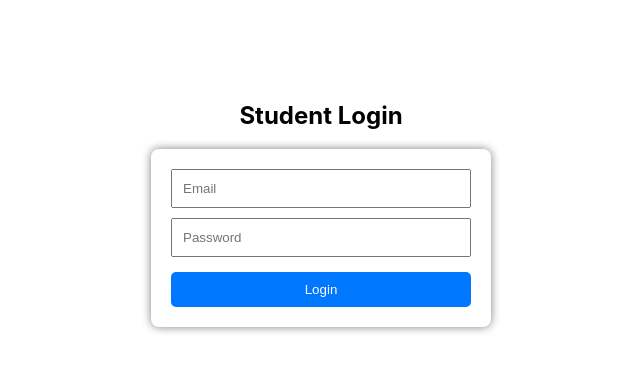
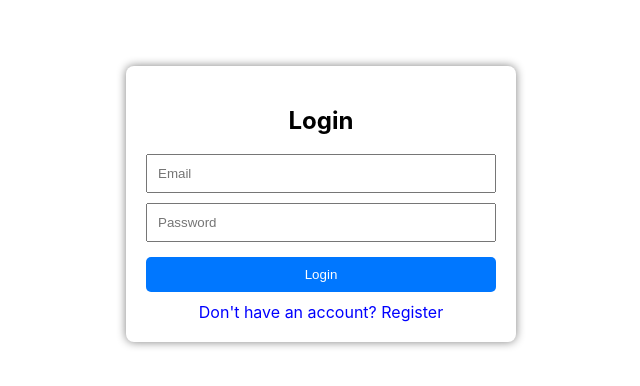
Before and after one commit to Gauravyadav387/software-engineering-edu-platform, a React (Create React App) app: page / in a window 1280 px wide. Shown: the part 196-582 px from the top of the page, without its empty margins (319-959 px from the left). Built offline with nearby package versions, Linux system fonts and the light colour scheme.

Commit message:
fix(frontend): implement real API login and advanced search bar filter

```diff
--- a/src/pages/Login.jsx
+++ b/src/pages/Login.jsx
@@ -1,86 +1,67 @@
 import React, { useState } from "react";
 import { useNavigate } from "react-router-dom";
+import axios from "axios";
 
 function Login() {
-
   const navigate = useNavigate();
-
+  const [isRegister, setIsRegister] = useState(false);
+  const [name, setName] = useState("");
   const [email, setEmail] = useState("");
   const [password, setPassword] = useState("");
+  const [role, setRole] = useState("student");
+  const [error, setError] = useState("");
 
-  const handleLogin = () => {
-    if(email === "" || password === ""){
-      alert("Enter email and password");
+  const handleSubmit = async () => {
+    setError("");
+    if(email === "" || password === "" || (isRegister && name === "")){
+      setError("Please fill in all inputs.");
       return;
     }
 
-    localStorage.setItem("token", "demo");
-    navigate("/dashboard");
+    try {
+      if (isRegister) {
+        await axios.post("http://localhost:5000/api/auth/register", { name, email, password, role });
+        setIsRegister(false);
+        setError("Registration successful! Please login.");
+      } else {
+        const res = await axios.post("http://localhost:5000/api/auth/login", { email, password });
+        localStorage.setItem("token", res.data.token);
+        localStorage.setItem("user", JSON.stringify(res.data.user));
+
+        const userRole = res.data.user.role;
+        if (userRole === "teacher") navigate("/teacher-dashboard");
+        else if (userRole === "admin") navigate("/admin-dashboard");
+        else navigate("/dashboard");
+      }
+    } catch (err) {
+      setError(err.response?.data?.message || "An error occurred. Invalid Credentials.");
+    }
   };
 
   return (
-    <div style={{
-      display: "flex",
-      justifyContent: "center",
-      alignItems: "center",
-      height: "100vh"
-    }}>
-
-      <div style={{textAlign:"center"}}>
-
-        <h2>Student Login</h2>
-
-        <div style={{
-          width:"300px",
-          padding:"20px",
-          boxShadow:"0 0 10px gray",
-          borderRadius:"8px"
-        }}>
-
-          <input
-            type="email"
-            placeholder="Email"
-            value={email}
-            onChange={(e)=>setEmail(e.target.value)}
-            style={{
-              width:"100%",
-              padding:"10px",
-              marginBottom:"10px",
-              boxSizing:"border-box"
-            }}
-          />
-
-          <input
-            type="password"
-            placeholder="Password"
-            value={password}
-            onChange={(e)=>setPassword(e.target.value)}
-            style={{
-              width:"100%",
-              padding:"10px",
-              marginBottom:"15px",
-              boxSizing:"border-box"
-            }}
-          />
-
-          <button
-            onClick={handleLogin}
-            style={{
-              width:"100%",
-              padding:"10px",
-              backgroundColor:"#0077ff",
-              color:"white",
-              border:"none",
-              borderRadius:"5px"
-            }}
-          >
-            Login
-          </button>
-
-        </div>
-
+    <div style={{ display: "flex", justifyContent: "center", alignItems: "center", height: "100vh" }}>
+      <div style={{textAlign:"center", width: "350px", padding:"20px", boxShadow:"0 0 10px gray", borderRadius:"8px"}}>
+        <h2>{isRegister ? "Register" : "Login"}</h2>
+        {error && <p style={{color: error.includes("successful") ? "green" : "red"}}>{error}</p>}
+        {isRegister && (
+          <input type="text" placeholder="Full Name" value={name} onChange={(e)=>setName(e.target.value)} style={{width:"100%", padding:"10px", marginBottom:"10px", boxSizing:"border-box"}} />
+        )}
+        <input type="email" placeholder="Email" value={email} onChange={(e)=>setEmail(e.target.value)} style={{width:"100%", padding:"10px", marginBottom:"10px", boxSizing:"border-box"}} />
+        <input type="password" placeholder="Password" value={password} onChange={(e)=>setPassword(e.target.value)} style={{width:"100%", padding:"10px", marginBottom:"15px", boxSizing:"border-box"}} />
+        {isRegister && (
+          <select value={role} onChange={(e)=>setRole(e.target.value)} style={{width:"100%", padding:"10px", marginBottom:"15px"}}>
+            <option value="student">Student</option>
+            <option value="teacher">Teacher</option>
+            <option value="admin">Admin</option>
+          </select>
+        )}
+        <button onClick={handleSubmit} style={{width:"100%", padding:"10px", backgroundColor:"#0077ff", color:"white", border:"none", borderRadius:"5px", marginBottom:"10px"}}>
+          {isRegister ? "Register" : "Login"}
+        </button>
+        <p style={{cursor: "pointer", color: "blue", margin: 0}} onClick={() => { setIsRegister(!isRegister); setError(""); }}>
+          {isRegister ? "Already have an account? Login" : "Don't have an account? Register"}
+        </p>
       </div>
-
     </div>
   );
 }
--- a/src/pages/VideoList.jsx
+++ b/src/pages/VideoList.jsx
@@ -1,56 +1,60 @@
-import React, { useState } from "react";
+import React, { useState, useEffect } from "react";
 import { useParams, Link } from "react-router-dom";
+import axios from "axios";
 
 function VideoList(){
+  const { subject } = useParams();
+  const [search, setSearch] = useState("");
+  const [videos, setVideos] = useState([]);
+  const [loading, setLoading] = useState(true);
 
-const { subject } = useParams();
+  useEffect(() => {
+    const fetchVideos = async () => {
+      try {
+        const res = await axios.get(`http://localhost:5000/api/videos?subject=${subject}`);
+        setVideos(res.data);
+      } catch (err) {
+        console.error("Failed to fetch videos from API, using fallback data");
+        // Fallback dummy data mapped to our model expectations if backend fails to answer
+        setVideos([
+          {_id:"1", title:"Lecture 1", teacher: { name: "Dr. Smith" }},
+          {_id:"2", title:"Lecture 2", teacher: { name: "Prof. Johnson" }},
+          {_id:"3", title:"Advanced Topics", teacher: { name: "Dr. Smith" }}
+        ]);
+      } finally {
+        setLoading(false);
+      }
+    };
+    fetchVideos();
+  }, [subject]);
 
-const [search,setSearch] = useState("");
+  const filteredVideos = videos.filter(video => {
+    const titleMatch = video.title?.toLowerCase().includes(search.toLowerCase());
+    const teacherMatch = video.teacher?.name?.toLowerCase().includes(search.toLowerCase());
+    return titleMatch || teacherMatch;
+  });
 
-const videos = [
-{id:1,title:"Lecture 1"},
-{id:2,title:"Lecture 2"},
-{id:3,title:"Lecture 3"}
-];
-
-const filteredVideos = videos.filter(video =>
-video.title.toLowerCase().includes(search.toLowerCase())
-);
+  if (loading) return <div style={{textAlign:"center", marginTop:"40px"}}>Loading videos...</div>;
 
   return(
-
     <div style={{textAlign:"center", marginTop:"40px"}}>
-
       <h2>{subject} Videos</h2>
-
       <input
-placeholder="Search video..."
+        placeholder="Search by title or teacher name..."
         value={search}
         onChange={(e)=>setSearch(e.target.value)}
-style={{padding:"10px", width:"300px"}}
+        style={{padding:"10px", width:"300px", marginBottom:"20px"}}
       />
-
       {filteredVideos.map(video => (
-
-<div key={video.id} style={{
-width:"300px",
-margin:"10px auto",
-padding:"15px",
-boxShadow:"0 0 10px gray"
-}}>
-
-<Link to={`/player/${video.id}`}>
+        <div key={video._id} style={{width:"300px", margin:"10px auto", padding:"15px", boxShadow:"0 0 10px gray"}}>
+          <Link to={`/player/${video._id}`} style={{display: "block", fontWeight: "bold", marginBottom: "5px"}}>
             {video.title}
           </Link>
-
+          <small style={{color: "gray"}}>Teacher: {video.teacher?.name || "Unknown"}</small>
         </div>
-
       ))}
-
     </div>
-
   );
-
 }
 
 export default VideoList;
```
Lines whose indentation alone changed are shown as unchanged.
